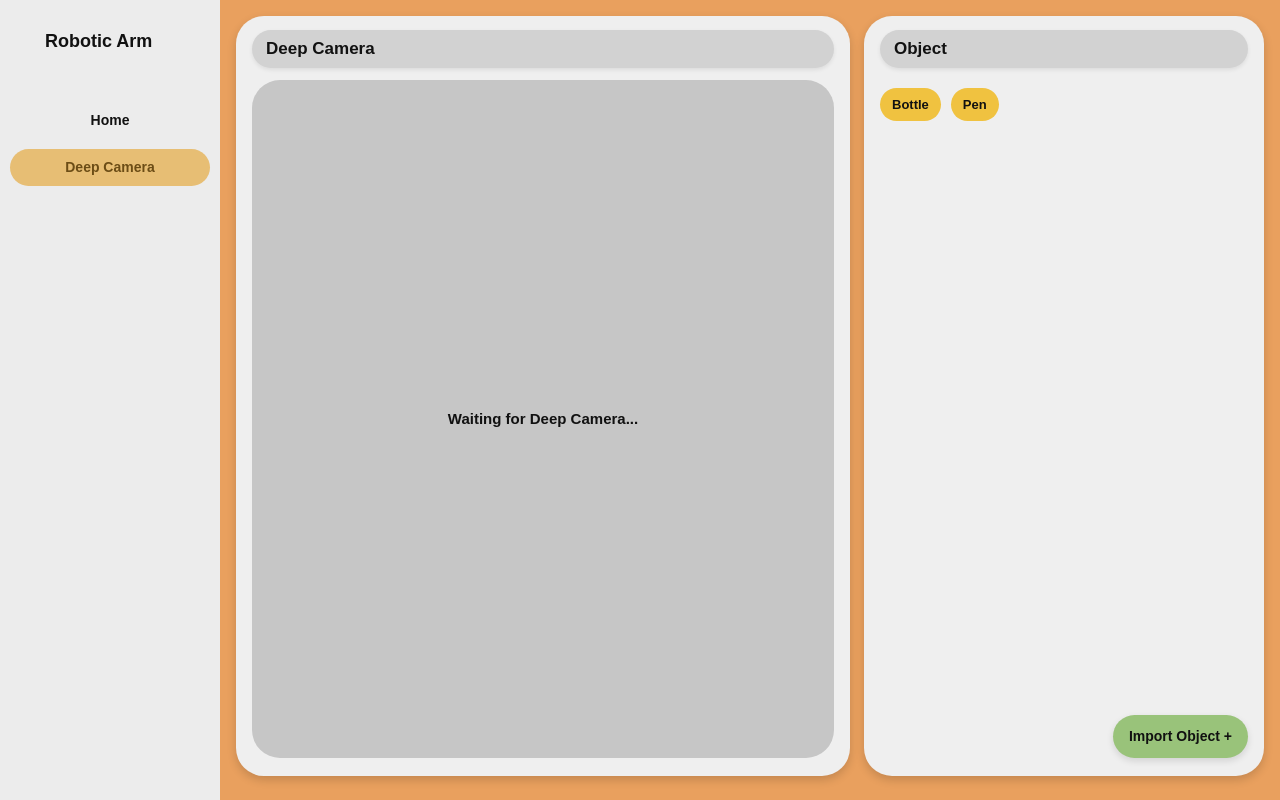
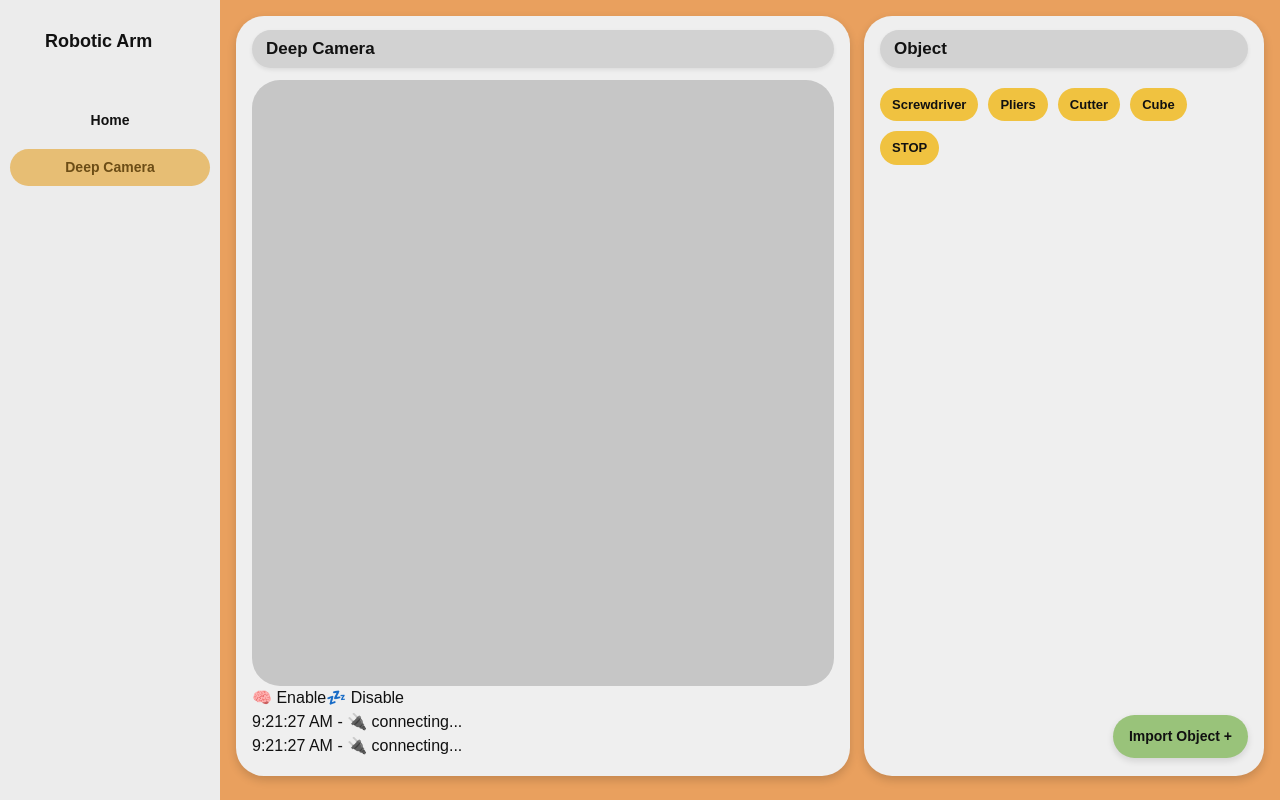
Before and after one commit to project-final-gg/project-final-GG, a React (Vite) app in the folder project/: page /deepcam in a window 1280 px wide. Built offline with nearby package versions, Linux system fonts and the light colour scheme; no server answers.

Commit message:
feat: add deepcam react

```diff
--- a/project/src/assets/components/DeepCamera.tsx
+++ b/project/src/assets/components/DeepCamera.tsx
@@ -1,24 +1,189 @@
+import { useEffect, useRef, useState } from "react";
+
 export default function DeepCamera() {
+  const videoRef = useRef<HTMLVideoElement>(null);
+  const wsRef = useRef<WebSocket | null>(null);
+  const pcRef = useRef<RTCPeerConnection | null>(null);
+
+  const [logs, setLogs] = useState<string[]>([]);
+
+  const WS_URL = "wss://b25f-1-47-9-6.ngrok-free.app/ws/browser";
+  const API_URL = "https://b25f-1-47-9-6.ngrok-free.app";
+
+  const addLog = (msg: string) => {
+    setLogs((prev) => [
+      `${new Date().toLocaleTimeString()} - ${msg}`,
+      ...prev,
+    ]);
+  };
+
+  const safeSend = (obj: object) => {
+    if (wsRef.current && wsRef.current.readyState === WebSocket.OPEN) {
+      wsRef.current.send(JSON.stringify(obj));
+    }
+  };
+
+  const cleanup = () => {
+    if (pcRef.current) pcRef.current.close();
+    if (wsRef.current) wsRef.current.close();
+  };
+
+  const connect = () => {
+    cleanup();
+    addLog("🔌 connecting...");
+
+    const pc = new RTCPeerConnection({
+      iceServers: [{ urls: "stun:stun.l.google.com:19302" }],
+    });
+
+    pcRef.current = pc;
+
+    let remoteReady: boolean = false;
+    let iceQueue: RTCIceCandidate[] = [];
+
+    pc.ontrack = (event) => {
+      if (videoRef.current) {
+        videoRef.current.srcObject = event.streams[0];
+      }
+      addLog("🎥 stream received");
+    };
+
+    pc.onicecandidate = (event) => {
+      if (event.candidate) {
+        safeSend({ type: "candidate", data: event.candidate });
+      }
+    };
+
+    const ws = new WebSocket(WS_URL);
+    wsRef.current = ws;
+
+    ws.onopen = async () => {
+      addLog("🟢 WS connected");
+
+      pc.addTransceiver("video", { direction: "recvonly" });
+
+      const offer = await pc.createOffer();
+      await pc.setLocalDescription(offer);
+
+      safeSend({ type: "offer", data: pc.localDescription });
+    };
+
+    ws.onmessage = async (event) => {
+      const msg = JSON.parse(event.data);
+
+      if (msg.type === "answer") {
+        await pc.setRemoteDescription(msg.data);
+        remoteReady = true;
+        addLog("✅ answer");
+
+        for (const c of iceQueue) {
+          try { await pc.addIceCandidate(c); } catch {}
+        }
+        iceQueue = [];
+      }
+
+      if (msg.type === "candidate") {
+        const candidate = new RTCIceCandidate(msg.data);
+
+        if (!remoteReady) {
+          iceQueue.push(candidate);
+        } else {
+          try { await pc.addIceCandidate(candidate); } catch {}
+        }
+      }
+    };
+
+    ws.onclose = () => addLog("🔴 WS closed");
+    ws.onerror = () => addLog("❌ WS error");
+  };
+
+  useEffect(() => {
+    connect();
+    return () => cleanup();
+  }, []);
+
+  // ===== AI =====
+  const enableAI = () => {
+    safeSend({ type: "toggle_ai", enable: true });
+    addLog("🧠 AI ON");
+  };
+
+  const disableAI = () => {
+    safeSend({ type: "toggle_ai", enable: false });
+    addLog("💤 AI OFF");
+  };
+
+  // ===== TARGET =====
+  const setTarget = async (name: string) => {
+    await fetch(`${API_URL}/set_target`, {
+      method: "POST",
+      headers: {
+        "Content-Type": "application/json",
+      },
+      body: JSON.stringify({ target: name }),
+    });
+
+    addLog("🎯 " + name);
+  };
+
   return (
     <div className="deepcam-page">
+
+      {/* ===== CAMERA ===== */}
       <div className="deepcam-card">
         <div className="section-pill">Deep Camera</div>
 
         <div className="camera-box">
-          Waiting for Deep Camera...
+          <video
+            ref={videoRef}
+            autoPlay
+            playsInline
+            muted
+            className="camera-video"
+          />
+        </div>
+
+        {/* CONTROL */}
+        <div className="control-row">
+          <button onClick={enableAI}>🧠 Enable</button>
+          <button onClick={disableAI}>💤 Disable</button>
+        </div>
+
+        {/* LOG */}
+        <div className="log-box">
+          {logs.map((l, i) => (
+            <div key={i}>{l}</div>
+          ))}
         </div>
       </div>
 
+      {/* ===== OBJECT ===== */}
       <div className="object-card">
         <div className="section-pill">Object</div>
 
         <div className="object-tags">
-          <span className="tag">Bottle</span>
-          <span className="tag">Pen</span>
+          {["Screwdriver", "Pliers", "Cutter", "Cube"].map((obj) => (
+            <span
+              key={obj}
+              className="tag clickable"
+              onClick={() => setTarget(obj)}
+            >
+              {obj}
+            </span>
+          ))}
+
+          <span
+            className="tag stop"
+            onClick={() => setTarget("None")}
+          >
+            STOP
+          </span>
         </div>
 
-        <button className="import-btn">Import Object +</button>
+        <button className="import-btn">
+          Import Object +
+        </button>
       </div>
     </div>
-  )
+  );
 }
```
